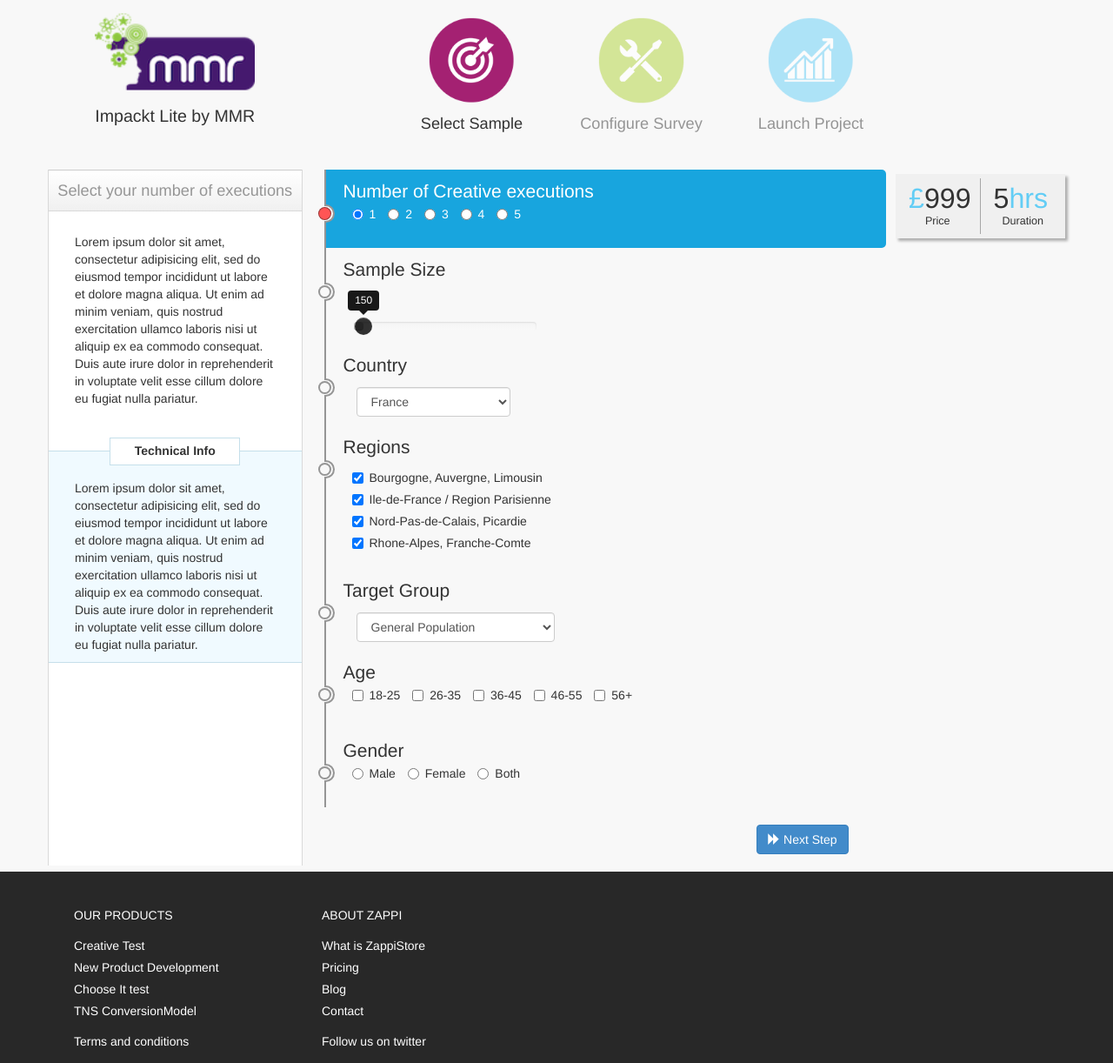
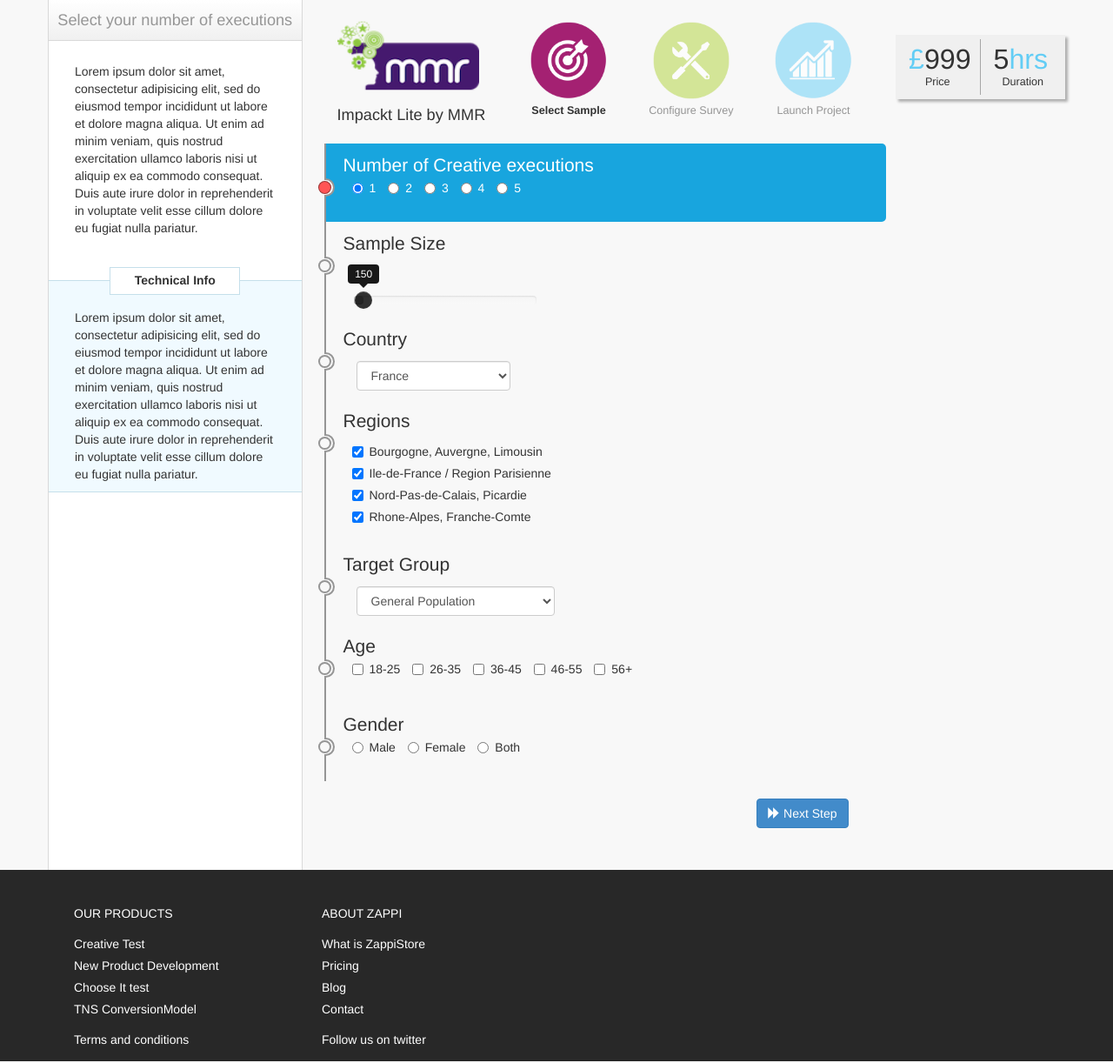
Before and after one commit to quantson/site, a PHP site: page /impackt_sample_select.php in a window 1280 px wide. Shown: the part 82-1304 px from the top of the page at 87% size. Run offline with PHP 8.4, Linux system fonts and the light colour scheme; some libraries are stand-ins or nearby versions.

Commit message:
came back to header included

```diff
--- a/css/impackt_sample_select.css
+++ b/css/impackt_sample_select.css
@@ -11,18 +11,16 @@ body{
 	padding: 0 0;
 }
 .left-help{
-  min-height: 800px;
+  min-height: 1000px;
   border-right: solid 1px rgba(0,0,0,0.14902);
   border-left: solid 1px rgba(0,0,0,0.14902);
   padding: 0 0 0 0;
   background: white;
-  margin-top: 10px;
 }
 .left-help-header{
 	margin: 0 0 0 0;
 	background-image: -webkit-linear-gradient(top, rgb(255, 255, 255), rgb(240, 240, 240));
 	border-bottom: solid 1px rgba(0,0,0,0.14902);
-	border-top: solid 1px rgba(0,0,0,0.14902)
 }
 .left-help-header .help-title{
 	font-size: 1.3em;
@@ -78,37 +76,37 @@ body{
 	/*border-left: solid 2px rgba(0,0,0,0.4);*/
 }
 .main-header{
-	margin-top: 10px;
-	margin-bottom: 20px;
+/*	border: solid 1px rgba(0,0,0,0.4);
+	border-radius: 5px;*/
+	margin: 10px 10px 20px 0;
 }
 .main-header-product img{
 	display: block;
-	width: 70%;
-	margin: auto;
+	width: 90%;
 }
 .main-header-product div{
-	font-size: 1.4em;
+	font-size: 1.3em;
 	margin-top: 10px;
-	text-align: center;
 }
 .main-header-step img{
 	display: block;
-	width: 60%;
+	width: 80%;
 	margin: auto;
-	margin-top: 10px;
+	margin-top: 5px;
 	opacity: 0.5;
 }
 .main-header-step .active img{
 	opacity: 1;
 }
 .main-header-step .caption{
-	margin: 10px 0;
-	font-size: 1.3em;
+	margin: 5px 0;
+	font-size: 0.9em;
 	text-align: center;
 	opacity: 0.5;
 }
 .main-header-step .active .caption{
 	opacity: 1;
+	font-weight: bold;
 }
 .selector-wrapper{
 	position: relative;
@@ -198,7 +196,7 @@ body{
 
 
 .project-info{
-	margin: 15px 0 0 0;
+	margin: 40px 0 0 0;
 	background: rgba(0,0,0,0.03);
 	padding: 5px 0;
 	box-shadow: 3px 3px 3px rgba(0,0,0,0.3);
--- a/impackt_sample_select.php
+++ b/impackt_sample_select.php
@@ -14,30 +14,6 @@
 <body>
 	<?php include "header.html" ?>
 
-	<div class="main-header container">
-		<div class="row">
-			<div class="col-md-3 main-header-product">
-				<img src="image/product/impackt.png">
-				<div>Impackt Lite by MMR</div>
-			</div>
-			<div class="col-md-offset-1 col-md-6 main-header-step">
-				<div class="row">
-					<div class="col-md-4 active">
-          			  <img src="image/order/target.png">
-           				<div class="caption caption-active">Select Sample</div>
-          			</div>
-          			<div class="col-md-4">
-          			  <img src="image/order/survey.png">
-          			  <div class="caption">Configure Survey</div>
-          			</div>
-          			<div class="col-md-4">
-          			  <img src="image/order/launch.png">
-          			  <div class="caption">Launch Project</div>
-          			</div>
-          		</div>
-			</div>
-		</div>
-	</div>
 	<div class='container sample-selection'>
 		<div class="left-help col-md-3">
 			<div class="left-help-wrapper">
@@ -66,6 +42,28 @@
 			</div>
 		</div>
 		<div class="main-selection col-md-7">
+			<div class="main-header group">
+				<div class="col-md-4 main-header-product">
+					<img src="image/product/impackt.png">
+					<div>Impackt Lite by MMR</div>
+				</div>
+				<div class="col-md-8 main-header-step">
+					<div class="row">
+						<div class="col-md-4 active">
+          				  <img src="image/order/target.png">
+            				<div class="caption caption-active">Select Sample</div>
+          				</div>
+          				<div class="col-md-4">
+          				  <img src="image/order/survey.png">
+          				  <div class="caption">Configure Survey</div>
+          				</div>
+          				<div class="col-md-4">
+          				  <img src="image/order/launch.png">
+          				  <div class="caption">Launch Project</div>
+          				</div>
+          			</div>
+				</div>
+			</div>
 			<div class="selection active" question="0">
 				<div class="selection-title">Number of Creative executions</div>
 				<div class="selector-wrapper">
```
